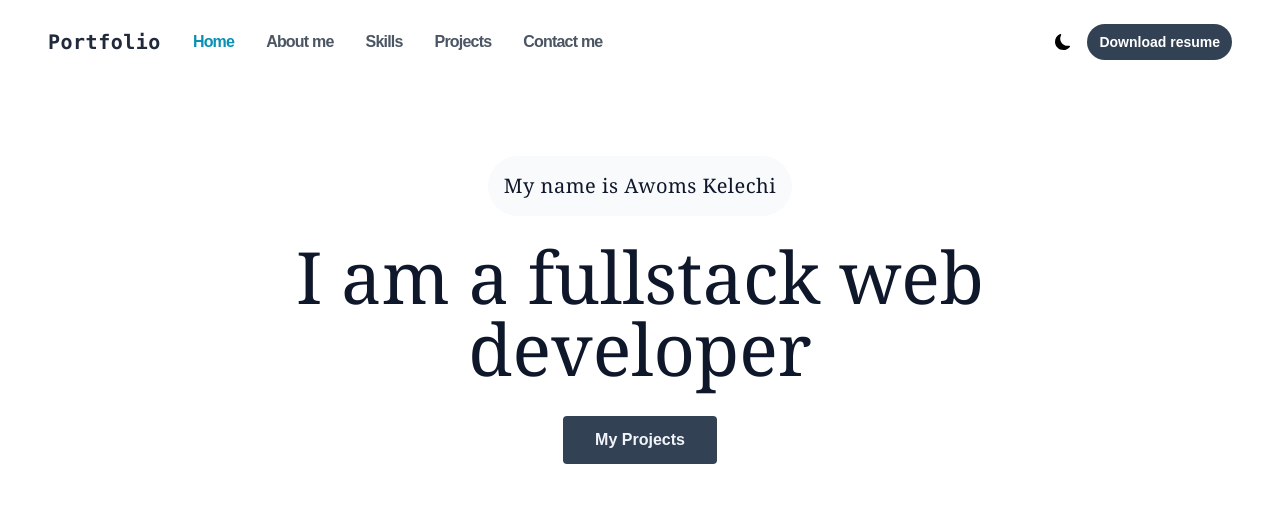
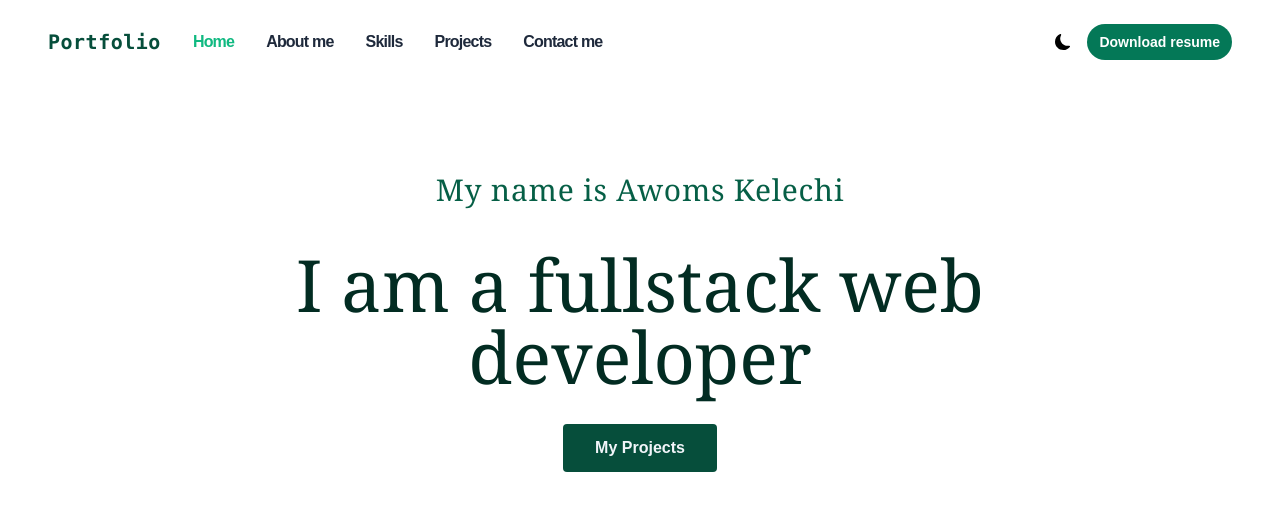
Before and after one commit to Kelechi095/Portfolio, a React (Vite) app: page / in a window 1280 px wide. Shown: the top 510 px of the page. Built offline with nearby package versions, Linux system fonts and the light colour scheme.

Commit message:
modified styling

```diff
--- a/src/components/MobileNav.tsx
+++ b/src/components/MobileNav.tsx
@@ -17,8 +17,8 @@ const MobileNav = ({
   isOpen,
 }: NavbarProps) => {
 
-  const activeStyles = "text-cyan-600 dark:text-slate-500"
-  const inactiveStyles ="text-gray-600 hover:text-cyan-700 dark:text-gray-100"
+  const activeStyles = "text-emerald-500 dark:text-emerald-700"
+  const inactiveStyles ="text-slate-800 hover:text-emerald-700 dark:text-zinc-100 dark:hover:text-emerald-700"
 
   return (
     <nav
@@ -96,12 +96,12 @@ const MobileNav = ({
       <ul className="flex justify-between items-center gap-4">
         {theme === "light" ? (
           <BsFillMoonFill
-            className="hidden lg:block cursor-pointer hover:text-cyan-500"
+            className="hidden lg:block cursor-pointer hover:text-emerald-600"
             onClick={changeTheme}
           />
         ) : (
           <BsFillSunFill
-            className="text-white hidden lg:block cursor-pointer hover:text-cyan-500"
+            className="text-white hidden lg:block cursor-pointer hover:text-emerald-600"
             onClick={changeTheme}
           />
         )}
--- a/src/index.css
+++ b/src/index.css
@@ -4,11 +4,11 @@
 
 @layer components {
   .main {
-    @apply py-8 px-4 lg:px-12 lg:py-6 bg-white min-h-screen dark:bg-darkBlue3 relative;
+    @apply py-8 px-4 lg:px-12 lg:py-6 bg-white min-h-screen dark:bg-black relative;
   }
 
   .logo-title {
-    @apply font-mono tracking-wide text-xl text-darkBlue3 font-bold dark:text-white
+    @apply font-mono tracking-wide text-xl text-emerald-900 font-bold dark:text-white
   }
 
   .hidden-nav {
@@ -28,22 +28,22 @@
   }
 
   .nav-button {
-    @apply text-xs py-2 px-3  lg:text-sm text-white  bg-slate-700 hover:bg-slate-500 dark:bg-slate-600 dark:hover:bg-slate-500 transition duration-300  font-semibold rounded-full
+    @apply text-xs py-2 px-3  lg:text-sm text-white  bg-emerald-700 hover:bg-emerald-600 dark:bg-emerald-700 dark:hover:bg-emerald-600 transition duration-300  font-semibold rounded-full
   }
 
   .hero-label {
-    @apply mx-auto font-serif text-center md:text-lg lg:text-xl p-4 w-fit rounded-full bg-slate-50 dark:bg-white px-4 tracking-wide leading-5 text-slate-900
+    @apply mx-auto font-serif text-center text-xl md:text-2xl lg:text-3xl p-4 w-fit rounded-full px-4 tracking-wide leading-5 text-emerald-800 dark:text-emerald-600
   }
   .hero-main-text {
-    @apply my-4  mx-auto max-w-md text-5xl md:text-6xl lg:text-7xl md:max-w-lg  lg:max-w-4xl text-center font-serif p-2 text-slate-900 dark:text-white
+    @apply my-4  mx-auto max-w-md text-5xl md:text-6xl lg:text-7xl md:max-w-lg  lg:max-w-4xl text-center font-serif p-2 text-emerald-950 dark:text-white
   }
 
   .hero-sub-text {
-    @apply text-[15px] font-medium md:max-w-lg text-textColor lg:max-w-3xl lg:text-[22px] text-center mx-auto p-3 dark:text-white
+    @apply text-[15px] font-medium md:max-w-lg text-emerald-900 lg:max-w-3xl lg:text-[22px] text-center mx-auto p-3 dark:text-white
   }
 
   .hero-button {
-    @apply mt-2 py-3 px-8 font-semibold  bg-slate-700 hover:bg-slate-600 dark:bg-slate-500  dark:hover:bg-slate-500 text-slate-100  transition duration-300 rounded
+    @apply mt-2 py-3 px-8 font-semibold  bg-emerald-900 hover:bg-slate-600 dark:bg-emerald-700  dark:hover:bg-emerald-600 text-slate-100  transition duration-300 rounded
   }
 
   .cards-container {
```
